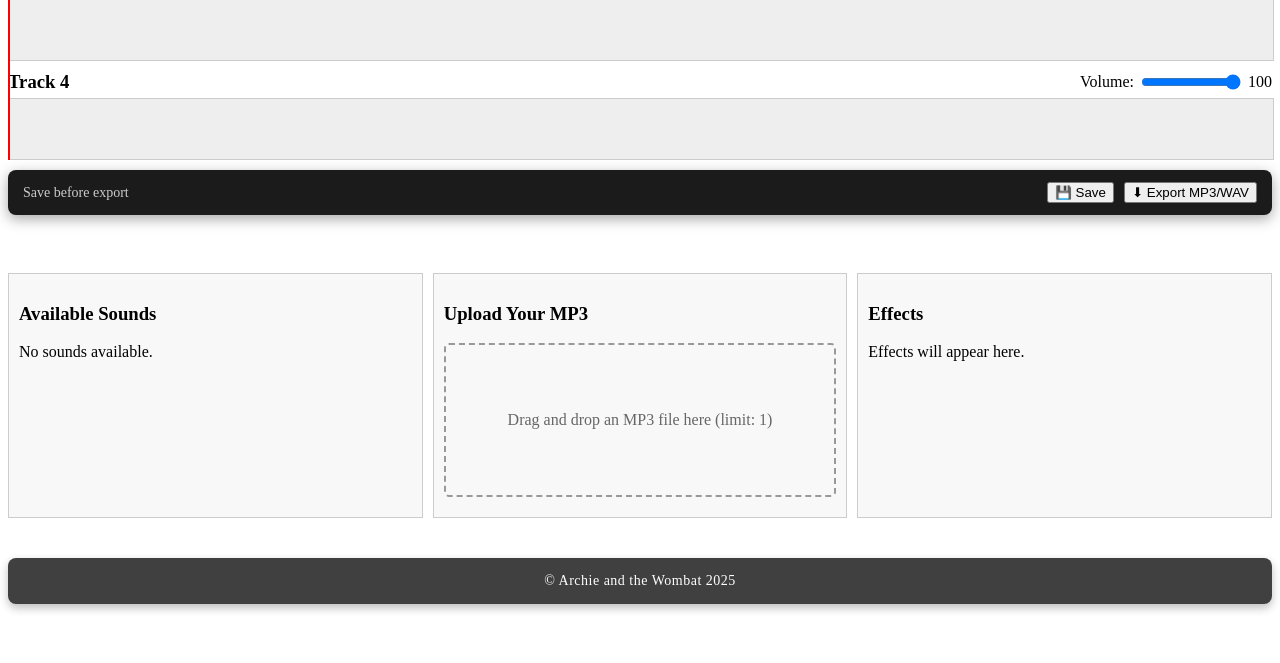
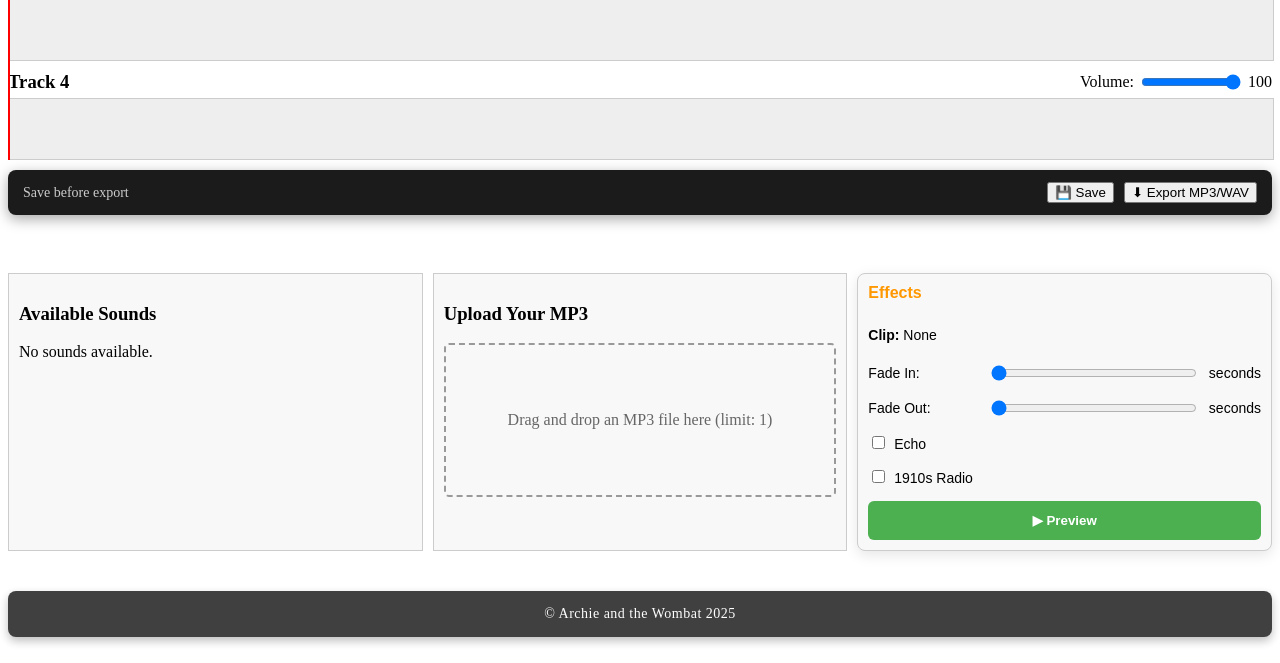
Before and after one commit to wombat31/DAW, a Django app: template templates/DAW/daw.html in a window 1280 px wide. Shown: the part 485-1148 px from the top of the page. Before the commit the page ends 1097 px from the top, so only its background shows below. Run offline with Django 3.2, Linux system fonts and the light colour scheme; the template is opened without the code that fills it, so the values that code supplies are empty.

Commit message:
Working effects

```diff
--- a/static/css/daw.css
+++ b/static/css/daw.css
@@ -283,3 +283,82 @@
     box-shadow: 0 4px 14px rgba(255,255,255,0.15);
     transition: 0.25s ease;
 }
+
+/* Effects Panel */
+#clip-effects {
+    display: flex;
+    flex-direction: column;
+    gap: 15px;
+    padding: 15px;
+    background: #f0f0f0;         /* light background for black text */
+    color: #000;                  /* black text */
+    border-radius: 8px;
+    border: 1px solid #ccc;
+    box-shadow: 0 4px 14px rgba(0,0,0,0.1);
+    font-family: Arial, sans-serif;
+    font-size: 14px;
+    flex: 1;                      /* allow it to scale with container */
+}
+
+#clip-effects h3 {
+    margin: 0 0 10px 0;
+    font-size: 16px;
+    font-weight: 600;
+    color: #ff9800;               /* highlight title remains orange */
+}
+
+#clip-effects label {
+    font-weight: 500;
+    flex: 1;
+}
+
+#clip-effects input[type="range"] {
+    flex: 2;
+    margin-left: 10px;
+}
+
+#clip-effects input[type="checkbox"] {
+    margin-right: 5px;
+    accent-color: #ff9800;        /* modern toggle color */
+}
+
+.effect-control {
+    display: flex;
+    align-items: center;
+    justify-content: space-between;
+    gap: 10px;
+}
+
+#preview-clip {
+    width: 100%;                  /* span entire container */
+    padding: 12px 0;
+    border: none;
+    border-radius: 6px;
+    background-color: #4caf50;
+    color: #fff;
+    font-weight: 600;
+    cursor: pointer;
+    text-align: center;
+    transition: background 0.2s, transform 0.12s, box-shadow 0.2s;
+}
+
+#preview-clip:hover {
+    background-color: #45a049;
+    box-shadow: 0 0 6px rgba(0,0,0,0.15);
+}
+
+#preview-clip:active {
+    transform: translateY(1px) scale(0.98);
+    box-shadow: 0 0 3px rgba(0,0,0,0.1);
+}
+
+#selected-clip-info {
+    font-weight: 500;
+    margin-bottom: 5px;
+}
+
+/* Selected clip highlighting */
+.selected-clip {
+    outline: 2px solid #ff9800;
+    box-shadow: 0 0 6px #ff9800;
+}
--- a/static/js/daw.js
+++ b/static/js/daw.js
@@ -125,19 +125,27 @@ document.addEventListener("DOMContentLoaded", () => {
         clipEl.style.overflow = 'hidden';
         clipEl.draggable = true;
 
-        // Ensure unique ID
+        // ---------------- Unique ID ----------------
         clip.instanceId = clip.instanceId || Date.now().toString() + Math.random().toFixed(4).substring(2);
         clipEl.dataset.instanceId = clip.instanceId;
         clipEl.dataset.track = timeline.dataset.track;
         clipEl.dataset.clip = JSON.stringify(clip);
 
-        // Compute timeline scale dynamically
+        // ---------------- Initialize effects ----------------
+        clip.effects = clip.effects || {
+            fadeIn: 0,       // seconds
+            fadeOut: 0,      // seconds
+            echo: false,
+            radio1910: false
+        };
+
+        // ---------------- Timeline positioning ----------------
         const timelineScale = timeline.offsetWidth / MAX_DURATION;
         const clipStart = clip.startTime ?? clip.start_time ?? 0;
         clipEl.style.left = clipStart * timelineScale + 'px';
         clipEl.style.width = ((clip.duration ?? 0.1) * timelineScale) + 'px';
 
-        // Load audio metadata to get actual duration
+        // Load audio metadata for accurate duration
         const audio = new Audio(clip.file);
         audio.addEventListener('loadedmetadata', () => {
             if (!clip.duration || clip.duration === 5) {
@@ -147,8 +155,12 @@ document.addEventListener("DOMContentLoaded", () => {
             }
         });
 
-        // Drag & Drop
+        // ---------------- Drag / Click management ----------------
+        let isDragging = false;
+
+        // ---------- Desktop drag ----------
         clipEl.addEventListener('dragstart', e => {
+            isDragging = true;
             const rect = clipEl.getBoundingClientRect();
             e.dataTransfer.setData('clip', clipEl.dataset.clip);
             e.dataTransfer.setData('fromTrack', timeline.dataset.track);
@@ -158,6 +170,7 @@ document.addEventListener("DOMContentLoaded", () => {
         });
 
         clipEl.addEventListener('dragend', e => {
+            setTimeout(() => { isDragging = false; }, 0);
             const elemUnder = document.elementFromPoint(e.clientX, e.clientY);
             const isOverTimeline = elemUnder && elemUnder.closest('.timeline');
             const trackIndex = parseInt(clipEl.dataset.track);
@@ -171,22 +184,302 @@ document.addEventListener("DOMContentLoaded", () => {
             }
         });
 
-        // Click for audio/info
+        // ---------- Click to select (no auto-play) ----------
         clipEl.addEventListener('click', () => {
+            if (isDragging) return; // prevent click while dragging
+
+            // Update clip info panel
+            if (clipInfoName) clipInfoName.textContent = clip.filename;
+            if (clipInfoStart) clipInfoStart.textContent = (clip.startTime || 0).toFixed(2);
+            if (clipInfoEnd) clipInfoEnd.textContent = ((clip.startTime || 0) + (clip.duration || 0)).toFixed(2);
+            if (clipInfoLength) clipInfoLength.textContent = (clip.duration || 0).toFixed(2);
+
+            // Show effects in panel
+            if (window.showClipEffectsPanel) window.showClipEffectsPanel(clip);
+
+            // Store selected clip globally for preview button
+            window.selectedClip = clip;
+        });
+
+        // Preview button in effects panel
+        const previewBtn = document.getElementById('preview-clip');
+        previewBtn.addEventListener('click', () => {
+            if (!window.selectedClip) return;
+
+            const clip = window.selectedClip;
             audioPlayer.pause();
             audioPlayer.src = clip.file;
             audioPlayer.currentTime = clip.startTime || 0;
             audioPlayer.play();
-            clipInfoName.textContent = clip.filename;
-            clipInfoStart.textContent = (clip.startTime || 0).toFixed(2);
-            clipInfoEnd.textContent = ((clip.startTime || 0) + (clip.duration || 0)).toFixed(2);
-            clipInfoLength.textContent = (clip.duration || 0).toFixed(2);
         });
 
-        // Append to timeline
+
+        // ---------- Mobile touch drag ----------
+        clipEl.addEventListener('touchstart', e => {
+            e.preventDefault();
+            const touch = e.touches[0];
+            const rect = clipEl.getBoundingClientRect();
+            clipEl.dataset.touchOffsetX = touch.clientX - rect.left;
+        });
+
+        clipEl.addEventListener('touchmove', e => {
+            e.preventDefault();
+            const touch = e.touches[0];
+            const timelineRect = timeline.getBoundingClientRect();
+            let newLeft = touch.clientX - timelineRect.left - parseFloat(clipEl.dataset.touchOffsetX);
+            newLeft = Math.max(0, Math.min(newLeft, timeline.offsetWidth - clipEl.offsetWidth));
+            clipEl.style.left = newLeft + 'px';
+        });
+
+        clipEl.addEventListener('touchend', e => {
+            const timelineWidth = timeline.offsetWidth;
+            const newStartTime = (parseFloat(clipEl.style.left) / timelineWidth) * MAX_DURATION;
+            clip.startTime = Math.round(newStartTime / GRID_INTERVAL) * GRID_INTERVAL;
+            renderTracks(); // snap clip and refresh UI
+        });
+
+        // ---------------- Append ----------------
         timeline.appendChild(clipEl);
+        return clipEl;
     }
 
+
+    // Web Audio Preview (single instance for panel)
+    let audioCtx = null;
+    let previewAudio = null;
+    let previewSource = null;
+    let effectNodes = {
+        gainNode: null,
+        echoNode: null,
+        radioNode: null
+    };
+
+    window.showClipEffectsPanel = function(clip) {
+        const panel = document.getElementById('clip-effects');
+        if (!panel) return;
+
+        // Highlight selected clip
+        document.querySelectorAll('.timeline-clip, .library-clip').forEach(c => c.classList.remove('selected-clip'));
+        const trackClipEl = document.querySelector(`[data-instance-id="${clip.instanceId}"]`);
+        if (trackClipEl) trackClipEl.classList.add('selected-clip');
+
+        // Clear previous content
+        panel.innerHTML = `<h3>Effects for "${clip.filename || 'Unnamed'}"</h3>`;
+
+        // Ensure clip.effects exists
+        clip.effects = clip.effects || { fadeIn: 0, fadeOut: 0, echo: false, radio1910: false };
+
+        // ----- Fade In Slider -----
+        const fadeInLabel = document.createElement('label');
+        fadeInLabel.textContent = `Fade In (sec): ${clip.effects.fadeIn}`;
+        const fadeInSlider = document.createElement('input');
+        fadeInSlider.type = 'range';
+        fadeInSlider.min = 0;
+        fadeInSlider.max = 5;
+        fadeInSlider.step = 0.1;
+        fadeInSlider.value = clip.effects.fadeIn;
+        fadeInSlider.addEventListener('input', e => {
+            clip.effects.fadeIn = parseFloat(e.target.value);
+            fadeInLabel.textContent = `Fade In (sec): ${clip.effects.fadeIn}`;
+        });
+        panel.appendChild(fadeInLabel);
+        panel.appendChild(fadeInSlider);
+
+        // ----- Fade Out Slider -----
+        const fadeOutLabel = document.createElement('label');
+        fadeOutLabel.textContent = `Fade Out (sec): ${clip.effects.fadeOut}`;
+        const fadeOutSlider = document.createElement('input');
+        fadeOutSlider.type = 'range';
+        fadeOutSlider.min = 0;
+        fadeOutSlider.max = 5;
+        fadeOutSlider.step = 0.1;
+        fadeOutSlider.value = clip.effects.fadeOut;
+        fadeOutSlider.addEventListener('input', e => {
+            clip.effects.fadeOut = parseFloat(e.target.value);
+            fadeOutLabel.textContent = `Fade Out (sec): ${clip.effects.fadeOut}`;
+        });
+        panel.appendChild(fadeOutLabel);
+        panel.appendChild(fadeOutSlider);
+
+        // ----- Echo Toggle -----
+        const echoLabel = document.createElement('label');
+        const echoCheckbox = document.createElement('input');
+        echoCheckbox.type = 'checkbox';
+        echoCheckbox.checked = clip.effects.echo;
+        echoCheckbox.addEventListener('change', e => {
+            clip.effects.echo = e.target.checked;
+            if (previewAudio && previewSource) {
+                if (clip.effects.echo) enableEcho(previewSource);
+                else disableEcho();
+            }
+        });
+        echoLabel.appendChild(echoCheckbox);
+        echoLabel.appendChild(document.createTextNode(' Echo (live)'));
+        panel.appendChild(echoLabel);
+
+        // ----- 1910s Radio Toggle -----
+        const radioLabel = document.createElement('label');
+        const radioCheckbox = document.createElement('input');
+        radioCheckbox.type = 'checkbox';
+        radioCheckbox.checked = clip.effects.radio1910;
+        radioCheckbox.addEventListener('change', e => {
+            clip.effects.radio1910 = e.target.checked;
+            if (previewAudio && previewSource) {
+                if (clip.effects.radio1910) enableRadio(previewSource);
+                else disableRadio();
+            }
+        });
+        radioLabel.appendChild(radioCheckbox);
+        radioLabel.appendChild(document.createTextNode(' 1910s Radio (live)'));
+        panel.appendChild(radioLabel);
+
+        // ----- Preview Button -----
+        const previewBtn = document.createElement('button');
+        previewBtn.textContent = '▶ Preview';
+        previewBtn.style.width = '100%';
+        previewBtn.addEventListener('click', () => {
+            if (previewAudio) {
+                previewAudio.pause();
+                previewAudio.currentTime = 0;
+            }
+
+            previewAudio = new Audio(clip.file);
+            previewAudio.crossOrigin = "anonymous";
+
+            // Create MediaElementSource and store globally for live toggling
+            previewSource = applyLiveEffects(previewAudio, clip.effects);
+
+            previewAudio.play();
+        });
+        panel.appendChild(previewBtn);
+    };
+
+
+    // Apply live effects to the preview audio
+    function applyLiveEffects(audio, effects) {
+        if (!audioCtx) audioCtx = new (window.AudioContext || window.webkitAudioContext)();
+
+        // Disconnect previous chain if exists
+        if (previewSource) previewSource.disconnect();
+        Object.values(effectNodes).forEach(node => { if (node) node.disconnect(); });
+        effectNodes = { gainNode: null, echoNode: null, radioNode: null };
+
+        previewSource = audioCtx.createMediaElementSource(audio);
+
+        // Gain node for fade in/out
+        const gainNode = audioCtx.createGain();
+        previewSource.connect(gainNode);
+        gainNode.connect(audioCtx.destination);
+        effectNodes.gainNode = gainNode;
+
+        // Schedule fades when metadata is loaded
+        if (audio.readyState >= 1) {
+            scheduleFade(audio, gainNode, effects);
+        } else {
+            audio.addEventListener('loadedmetadata', () => scheduleFade(audio, gainNode, effects), { once: true });
+        }
+
+        // Echo
+        if (effects.echo) enableEcho(gainNode);
+
+        // 1910s Radio effect
+        if (effects.radio1910) enableRadio(gainNode);
+
+        return previewSource;
+    }
+
+    // Schedule fade in/out
+    function scheduleFade(audio, gainNode, effects) {
+        if (!audioCtx) return;
+        const now = audioCtx.currentTime;
+
+        const duration = audio.duration || 5;
+
+        // ----- Fade In -----
+        gainNode.gain.setValueAtTime(0, now); // always start at 0
+        if (effects.fadeIn && effects.fadeIn > 0) {
+            gainNode.gain.linearRampToValueAtTime(1, now + effects.fadeIn);
+        } else {
+            gainNode.gain.setValueAtTime(1, now);
+        }
+
+        // ----- Fade Out -----
+        if (effects.fadeOut && effects.fadeOut > 0) {
+            const fadeOutStart = now + duration - effects.fadeOut;
+            if (fadeOutStart > now) {
+                gainNode.gain.setValueAtTime(1, fadeOutStart);
+                gainNode.gain.linearRampToValueAtTime(0, fadeOutStart + effects.fadeOut);
+            } else {
+                // if fadeOut longer than duration, just ramp from 1 → 0 over full duration
+                gainNode.gain.setValueAtTime(1, now);
+                gainNode.gain.linearRampToValueAtTime(0, now + duration);
+            }
+        }
+    }
+
+
+    // Enable echo
+    function enableEcho(inputNode) {
+        if (effectNodes.echoNode) effectNodes.echoNode.disconnect();
+
+        const delay = audioCtx.createDelay();
+        delay.delayTime.value = 0.2; // slightly shorter delay
+
+        const feedback = audioCtx.createGain();
+        feedback.gain.value = 0.3; // less saturation
+
+        inputNode.connect(delay);
+        delay.connect(feedback);
+        feedback.connect(delay);
+        delay.connect(audioCtx.destination);
+
+
+        inputNode.connect(delay);
+        delay.connect(feedback);
+        feedback.connect(delay);
+        delay.connect(audioCtx.destination);
+
+        effectNodes.echoNode = delay;
+    }
+
+    // Disable echo
+    function disableEcho() {
+        if (effectNodes.echoNode) { effectNodes.echoNode.disconnect(); effectNodes.echoNode = null; }
+    }
+
+    // Enable 1910s Radio
+    function enableRadio(inputNode) {
+        if (effectNodes.radioNode) effectNodes.radioNode.disconnect();
+
+        // Create a more aggressive 1910s radio filter
+        const highPass = audioCtx.createBiquadFilter();
+        highPass.type = 'highpass';
+        highPass.frequency.value = 400; // remove more bass
+
+        const lowPass = audioCtx.createBiquadFilter();
+        lowPass.type = 'lowpass';
+        lowPass.frequency.value = 2500; // remove more highs
+
+        const bandPass = audioCtx.createBiquadFilter();
+        bandPass.type = 'bandpass';
+        bandPass.frequency.value = 1200; // center a bit higher
+        bandPass.Q.value = 4;             // narrower bandwidth for that old-timey effect
+
+        // Connect the chain: input -> highPass -> lowPass -> bandPass -> destination
+        inputNode.connect(highPass);
+        highPass.connect(lowPass);
+        lowPass.connect(bandPass);
+        bandPass.connect(audioCtx.destination);
+
+        effectNodes.radioNode = bandPass;
+    }
+
+
+
+    // Disable radio
+    function disableRadio() {
+        if (effectNodes.radioNode) { effectNodes.radioNode.disconnect(); effectNodes.radioNode = null; }
+    }
     // -----------------------------
     // Render tracks
     // -----------------------------
@@ -662,6 +955,11 @@ document.addEventListener("DOMContentLoaded", () => {
     window.addEventListener('resize', resizeUtilityBar);
     resizeUtilityBar(); // initial call
 
+    // -----------------------------------------
+    // Web Audio Preview Setup
+    // -----------------------------------------
+
+
 
 
 });
--- a/templates/DAW/daw.html
+++ b/templates/DAW/daw.html
@@ -101,11 +101,45 @@
             <div id="uploaded-clips-list" style="margin-top:10px;"></div>
         </div>
 
+
         <!-- Effects Area -->
         <div id="clip-effects" style="flex: 1; border: 1px solid #ccc; padding: 10px; background:#f8f8f8;">
             <h3>Effects</h3>
-            <p>Effects will appear here.</p>
+
+            <div id="selected-clip-info">
+                <strong>Clip:</strong> <span id="effect-clip-name">None</span>
+            </div>
+
+            <!-- Fade In -->
+            <div class="effect-control">
+                <label for="fade-in">Fade In:</label>
+                <input type="range" id="fade-in" min="0" max="5" step="0.1" value="0"> seconds
+            </div>
+
+            <!-- Fade Out -->
+            <div class="effect-control">
+                <label for="fade-out">Fade Out:</label>
+                <input type="range" id="fade-out" min="0" max="5" step="0.1" value="0"> seconds
+            </div>
+
+            <!-- Echo toggle -->
+            <div class="effect-control">
+                <label for="echo">
+                    <input type="checkbox" id="echo"> Echo
+                </label>
+            </div>
+
+            <!-- 1910s Radio toggle -->
+            <div class="effect-control">
+                <label for="radio1910">
+                    <input type="checkbox" id="radio1910"> 1910s Radio
+                </label>
+            </div>
+
+            <!-- Manual preview button -->
+            <button id="preview-clip">▶ Preview</button>
         </div>
+
     </div>
     <footer class="site-footer">
         © Archie and the Wombat 2025
```
Also changed, not shown: dawapp/audio_utils.py (line endings or trailing spaces), db.sqlite3.
